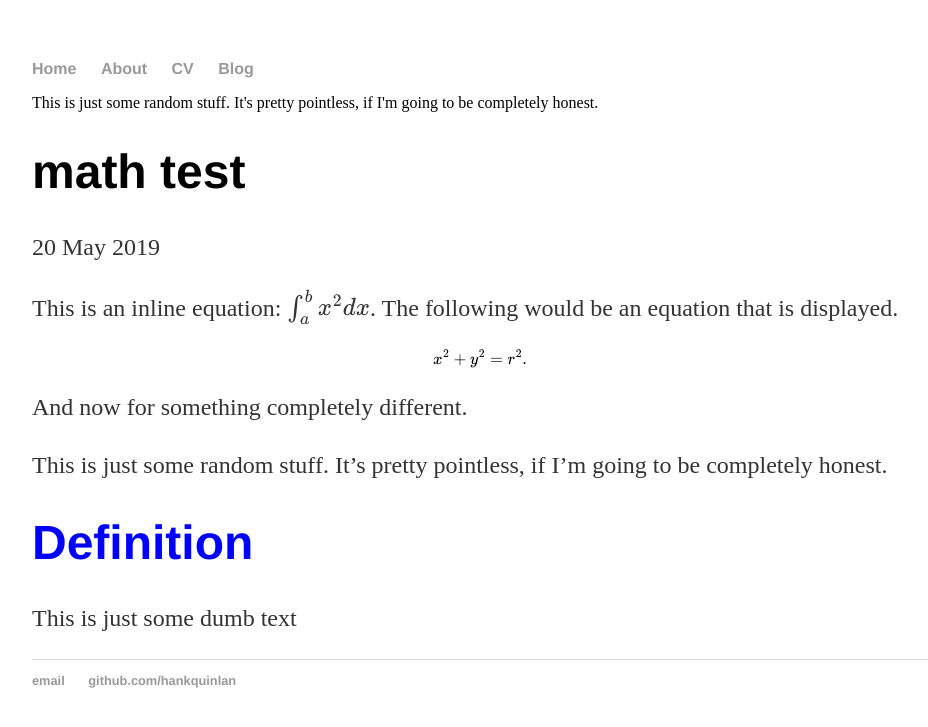
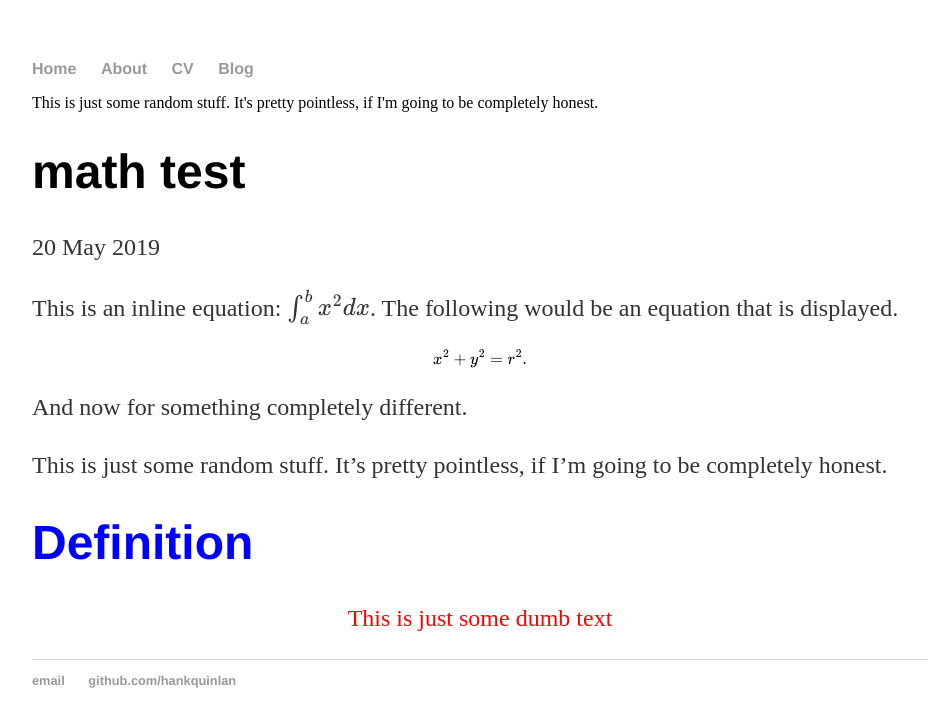
Before and after one commit to fattymattk/hello-world, a Jekyll site: the page built from _posts/2019-05-20-mathtest.md, in a window 1280 px wide. Shown: the top 727 px of the page, without its empty margins (160-1088 px from the left). Built offline with Jekyll 4.4.1, drawn with Linux system fonts in a browser that asks for light colours; formulas are drawn with MathJax 3.

Commit message:
Update 2019-05-20-mathtest.md

```diff
--- a/_posts/2019-05-20-mathtest.md
+++ b/_posts/2019-05-20-mathtest.md
@@ -16,4 +16,4 @@ And now for something completely different.
 # Definition {#myHeader}
 
 This is just some dumb text
-{: .definitionText}
+{: .test}
```
